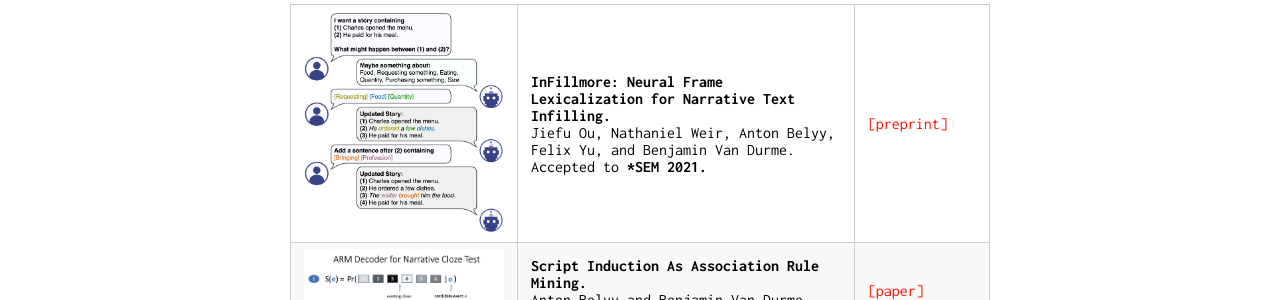
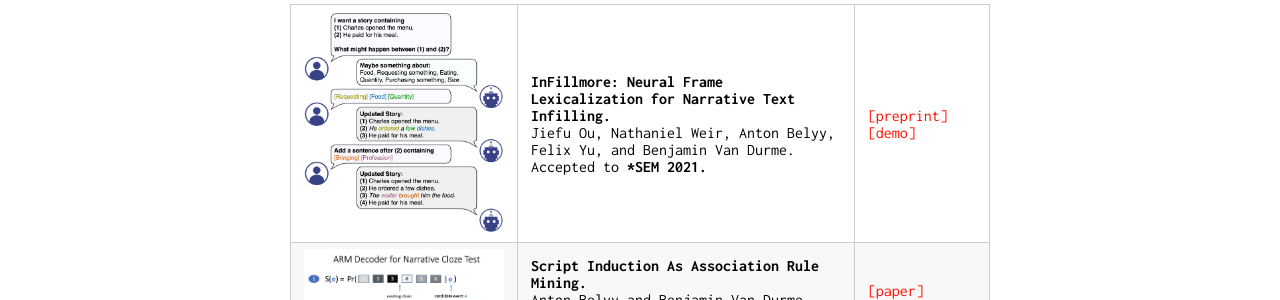
Before and after one commit to AVBelyy/AVBelyy.github.io, a Jekyll site: the page built from index.md, in a window 1280 px wide. Shown: the part 632-932 px from the top of the page. Built offline with Jekyll 4.4.1, drawn with Linux system fonts in a browser that asks for light colours.

Commit message:
Update index.md

```diff
--- a/index.md
+++ b/index.md
@@ -14,7 +14,7 @@ I received B.Sc. in Applied Maths and Computer Science from [ITMO University](ht
 
 ## My papers
 
-<img src="img/publications/infillmore.png" alt="InFillmore screenshot" style="width: 200px"/> | **InFillmore: Neural Frame Lexicalization for Narrative Text Infilling.** <br>Jiefu Ou, Nathaniel Weir, Anton Belyy, Felix Yu, and Benjamin Van Durme. Accepted to **\*SEM 2021.** | [[preprint]](https://arxiv.org/abs/2103.04941)
+<img src="img/publications/infillmore.png" alt="InFillmore screenshot" style="width: 200px"/> | **InFillmore: Neural Frame Lexicalization for Narrative Text Infilling.** <br>Jiefu Ou, Nathaniel Weir, Anton Belyy, Felix Yu, and Benjamin Van Durme. Accepted to **\*SEM 2021.** | [[preprint]](https://arxiv.org/abs/2103.04941) [[demo]](https://nlp.jhu.edu/demos/infillmore)
 <img src="img/publications/si-as-arm.png" alt="SI as ARM screenshot" style="width: 200px"/> | **Script Induction As Association Rule Mining.** <br>Anton Belyy and Benjamin Van Durme. **ACL Workshop on Narrative Understanding, Storylines, and Events 2020.** | [[paper]](https://www.aclweb.org/anthology/2020.nuse-1.7/) [[slides]](https://slideslive.com/38929746/script-induction-as-association-rule-mining) [[code]](https://github.com/AVBelyy/arm-nachos)
 <img src="img/publications/normplagdet.png" alt="Normplagdet screenshot" style="width: 200px"/> | **Improved Evaluation Framework for Complex Plagiarism Detection.** <br>Anton Belyy, Marina Dubova, and Dmitry Nekrasov. **ACL 2018.** | [[paper]](http://www.aclweb.org/anthology/P18-2026) [[poster]](http://anthology.aclweb.org/attachments/P18-2026.Poster.pdf) [[code]](https://github.com/AVBelyy/normplagdet)
 <img src="img/publications/rusplagiarism.png" alt="Russian plagiarism detection screenshot" style="width: 200px"/> | **Framework for Russian Plagiarism Detection Using Sentence Embedding Similarity and Negative Sampling.** <br>Anton Belyy and Marina Dubova. **Dialogue 2018.** | [[paper]](http://www.dialog-21.ru/media/4289/belyyav_dubovama.pdf) [[slides]](http://www.dialog-21.ru/media/4351/belyy_dubova.pdf) [[code]](https://github.com/AVBelyy/hack-the-plag-2017)
```
